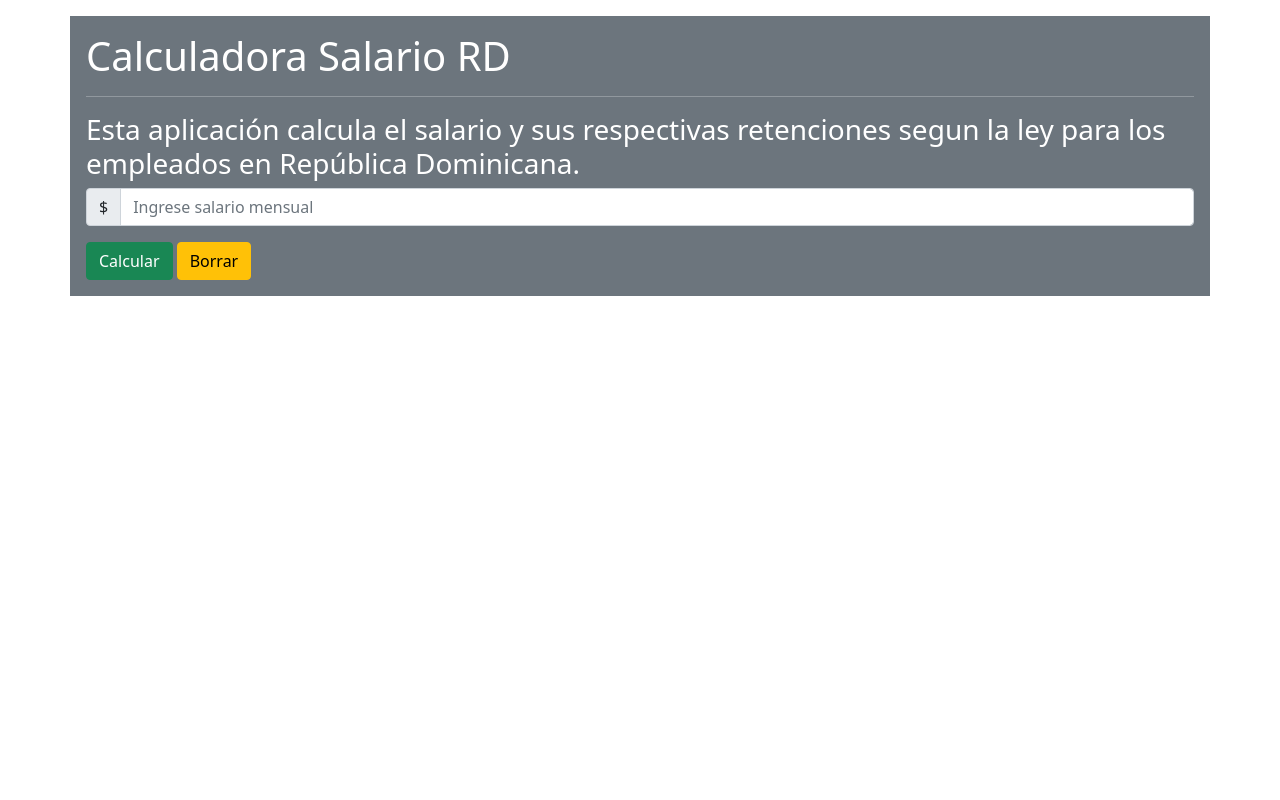
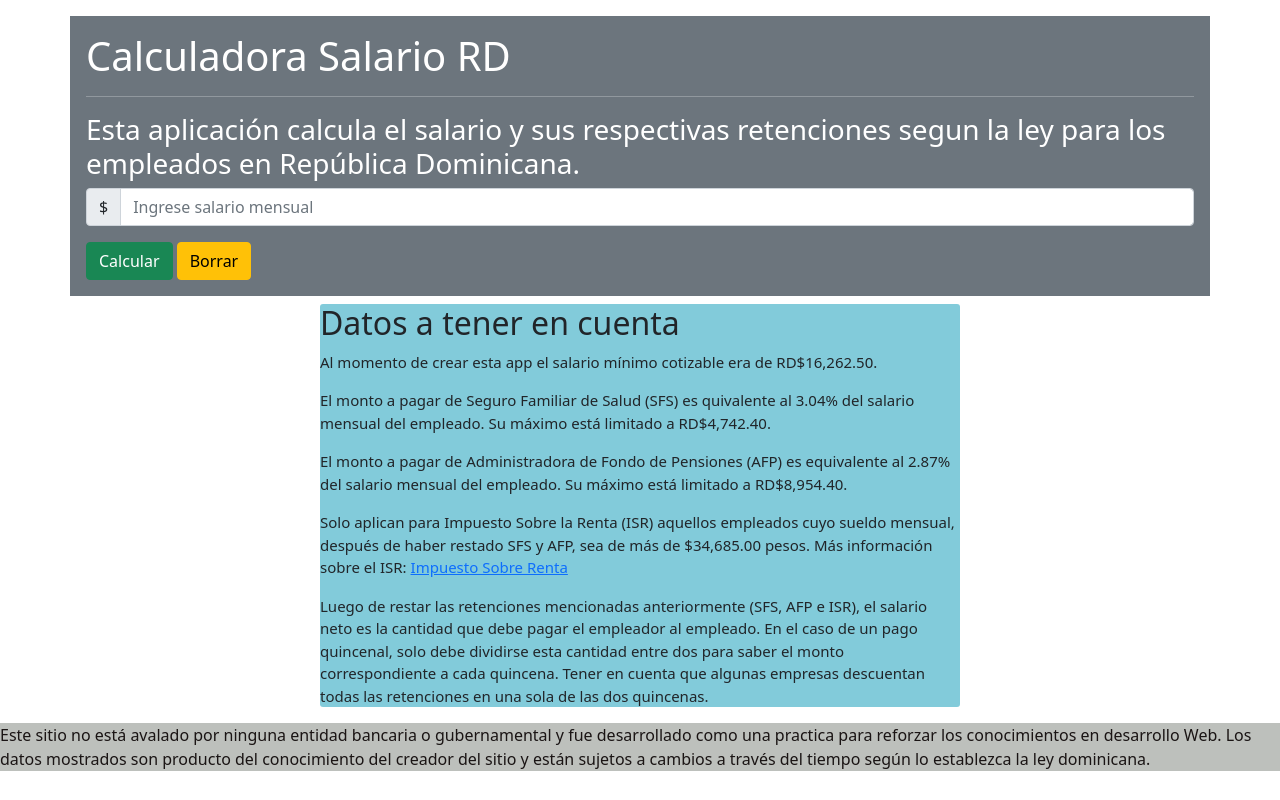
Before and after one commit to lra94/Calculadora-Salario-RD, a plain HTML site: page index.html in a window 1280 px wide. Drawn offline with nearby package versions, Linux system fonts and the light colour scheme.

Commit message:
Se agrego el footer del index html y sus estilos css, tambien se agrego el alert en el js para validar los montos de salario

```diff
--- a/app.js
+++ b/app.js
@@ -24,7 +24,6 @@ const calcularISR = (sAnual) =>{
     if (sAnual >= 416220.01 && sAnual <= 624329.00) {
         let x = sAnual - 416220.01
       //  c(`X es: ${x}`)
-        let sfs = (sMensual * pSFS)
         isr = Math.round((x * 0.15) / 12)
     }
 
@@ -81,23 +80,28 @@ const calcularSNetoQuincenal = (salarioMensual) =>{
 
 btnCalcular.addEventListener('click',(e) => {
 
-
     salarioAnual = Number(inputCalcular.value) * meses
    // c(`Salario mensual: ${inputCalcular.value} Salario anual: ${salarioAnual}`)
    // calcularSNetoQuincenal(Number(inputCalcular.value))
 
+   if(Number(inputCalcular.value) > 0){
         template.querySelector('#sfs').textContent = `Seguro Familiar de Salud (SFS): RD$${calcularSFS(Number(inputCalcular.value)).toFixed(2)}`
         template.querySelector('#afp').textContent = `Administradora de Fondo de Pensiones (AFP): RD$${calcularAFP(Number(inputCalcular.value)).toFixed(2)}`
         template.querySelector('#isr').textContent = `Impuesto Sobre la Renta (ISR): RD$${calcularISR(salarioAnual).toFixed(2)}`
         template.querySelector('#ttr').textContent = `Total Retenciones: RD$${calcularTotalRet().toFixed(2)}`
         template.querySelector('#snm').textContent = `Salario Neto Mensual: RD$${calcularSNetoMensual(Number(inputCalcular.value)).toFixed(2)}`
         template.querySelector('#snq').textContent = `Salario Neto Quincenal: RD$${calcularSNetoQuincenal(Number(inputCalcular.value)).toFixed(2)}`
+   } else {
+      alert(`Debe Ingresar un valor numerico distinto a "${inputCalcular.value}" y debe ser mayor a 0!`)
+      inputCalcular = ''
+      inputCalcular.focus()
+   }
 
     const clone = template.cloneNode(true)
     fragment.appendChild(clone)
 
     divTemplate.appendChild(fragment)
     btnCalcular.disabled = true
+
     e.preventDefault()
-
 })
--- a/index.html
+++ b/index.html
@@ -22,13 +22,42 @@
            -->
             <div class="input-group mb-3">
                 <span class="input-group-text">$</span>
-                 <input type="number" id="salario" class="form-control inpunt-salario" placeholder="Ingrese salario mensual" aria-label="Amount (to the nearest dollar)">
+                 <input type="text" id="salario" class="form-control inpunt-salario" placeholder="Ingrese salario mensual" aria-label="Amount (to the nearest dollar)">
               </div>
             <button type="submit" id="btn-calcular" class="btn btn-success">Calcular</button>
             <button type="submit" id="btn-borrar" class="btn btn-warning">Borrar</button>
         </form>
     </dir>
     <div id="template-div" class="calculos">
+    </div>
+    <div class="explicaciones">
+        <h2>Datos a tener en cuenta</h2>
+        <p>Al momento de crear esta app el salario mínimo cotizable era de RD$16,262.50.</p>
+        <p>
+            El monto a pagar de Seguro Familiar de Salud (SFS) es quivalente al 3.04% del salario mensual del empleado.
+            Su máximo está limitado a RD$4,742.40.
+        </p>
+        <p>
+            El monto a pagar de Administradora de Fondo de Pensiones (AFP) es equivalente al 2.87% del salario mensual del empleado.
+            Su máximo está limitado a RD$8,954.40.
+        </p>
+        <p>
+            Solo aplican para Impuesto Sobre la Renta (ISR) aquellos empleados cuyo sueldo mensual, después de haber restado SFS y AFP,
+            sea de más de $34,685.00 pesos. Más información sobre el ISR: <a href="https://dgii.gov.do/cicloContribuyente/obligacionesTributarias/principalesImpuestos/Paginas/impuestoSobreRenta.aspx">Impuesto Sobre Renta</a>
+        </p>
+        <p>
+            Luego de restar las retenciones mencionadas anteriormente (SFS, AFP e ISR), el salario neto es la cantidad que debe pagar el empleador al empleado.
+            En el caso de un pago quincenal, solo debe dividirse esta cantidad entre dos para saber el monto correspondiente a cada quincena.
+            Tener en cuenta que algunas empresas descuentan todas las retenciones en una sola de las dos quincenas.
+        </p>
+    </div>
+
+
+    <div class="footer">
+        <p>
+            Este sitio no está avalado por ninguna entidad bancaria o gubernamental y fue desarrollado como una practica para reforzar los conocimientos en desarrollo Web.
+            Los datos mostrados son producto del conocimiento del creador del sitio y están sujetos a cambios a través del tiempo según lo establezca la ley dominicana.
+        </p>
     </div>
 
     <template id="template-calculo">
--- a/style.css
+++ b/style.css
@@ -7,3 +7,22 @@
     height: 10%;
     border-radius: 3px;
 }
+
+.explicaciones{
+    margin: auto;
+    padding: auto;
+    background:rgba(4, 151, 180, 0.493);
+    font-size: 15px;
+    align-items: center;
+    width: 50%;
+    height: 10%;
+    border-radius: 3px;
+}
+
+.footer{
+    background-color: rgba(121, 128, 120, 0.493);
+    bottom: 0;
+    width: 100%;
+    height: 15%;
+    color: rgb(26, 20, 20);
+}
```
Lines whose indentation alone changed are shown as unchanged.
